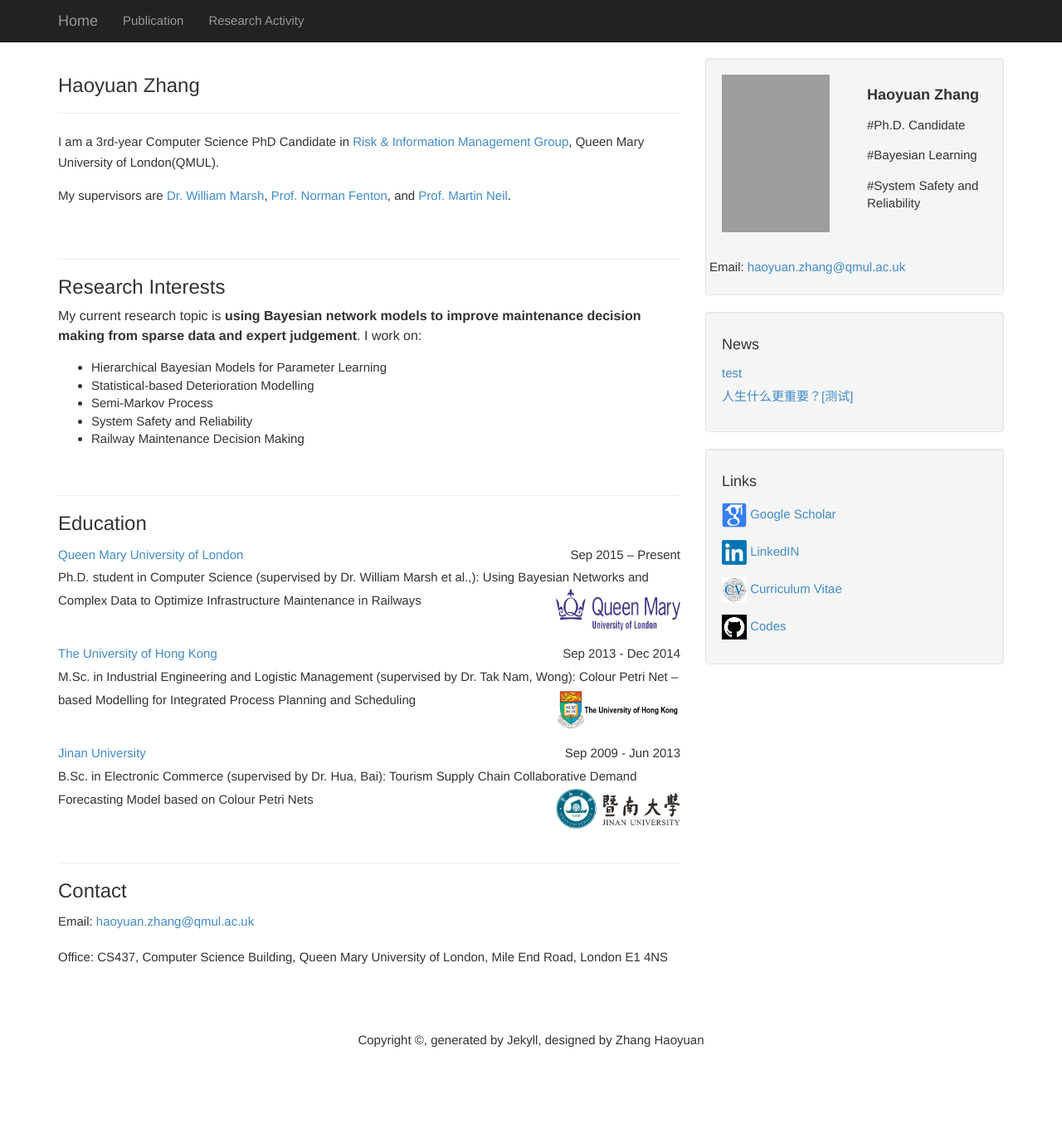
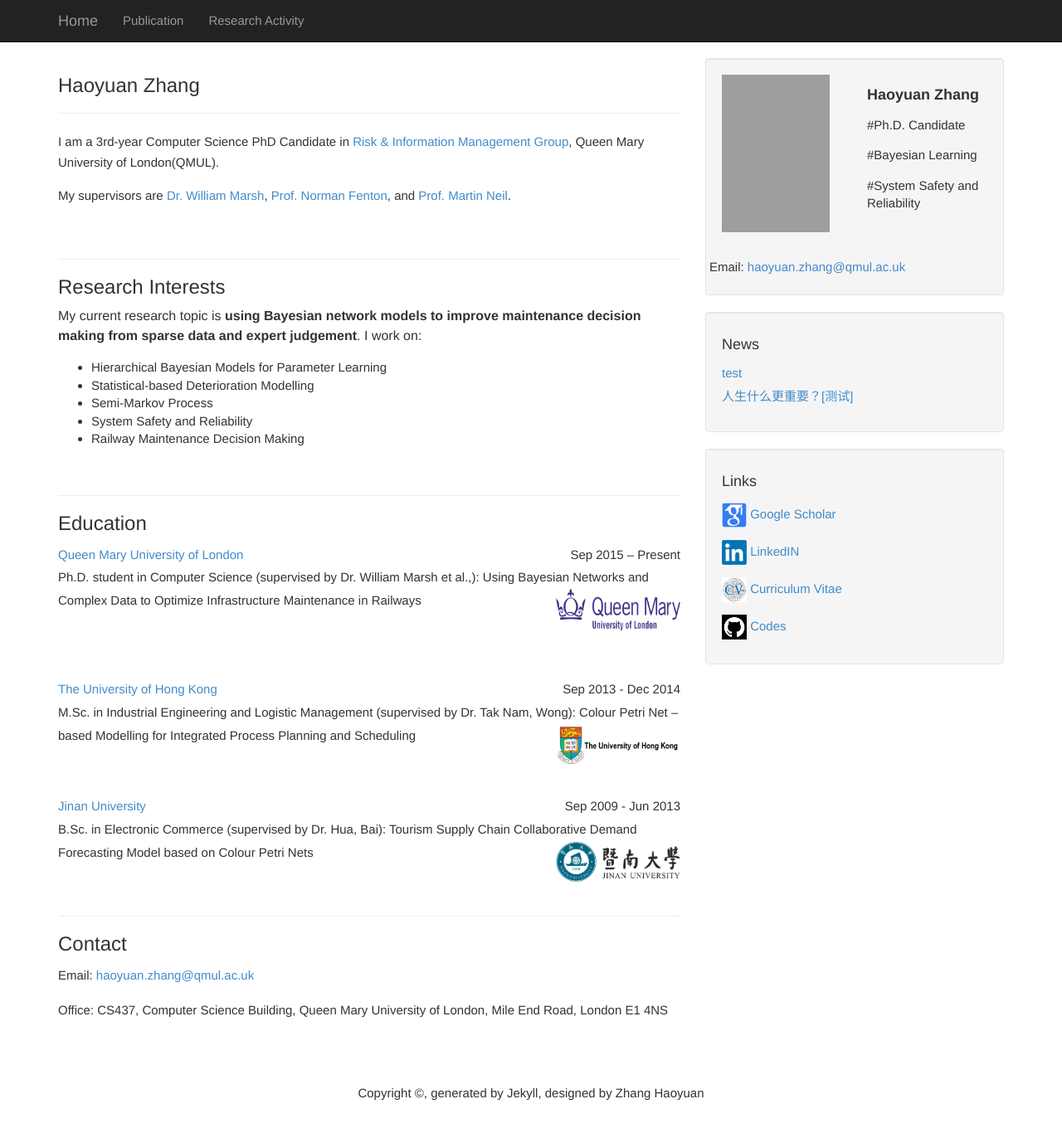
Before and after one commit to july0905/haoyuanzhang1990.github.io, a Jekyll site: the page built from index.html, in a window 1280 px wide and 1378 px high. Shown: the top 1366 px of the window at 83% size. Built offline with Jekyll 4.4.1, drawn with Linux system fonts in a browser that asks for light colours; the list of posts is cut into pages by our own code; grey boxes are pictures that could not be loaded.

Commit message:
Update index.html

```diff
--- a/index.html
+++ b/index.html
@@ -54,6 +54,7 @@ Railway Maintenance Decision Making
                                         </a></span>
 </p>
 <br>
+<p>&nbsp;</p>
 
 
 <p style="text-align:left;">
@@ -65,7 +66,7 @@ Railway Maintenance Decision Making
     <span style="float:right;"><a href="http://www.hku.hk/"><img src="hku.gif" height="50" width="150">
                                         </a></span>
 </p>
-<br>
+<p>&nbsp;</p>
 <p style="text-align:left;">
 <a href="https://www.jnu.edu.cn/" >
                   Jinan University
```
